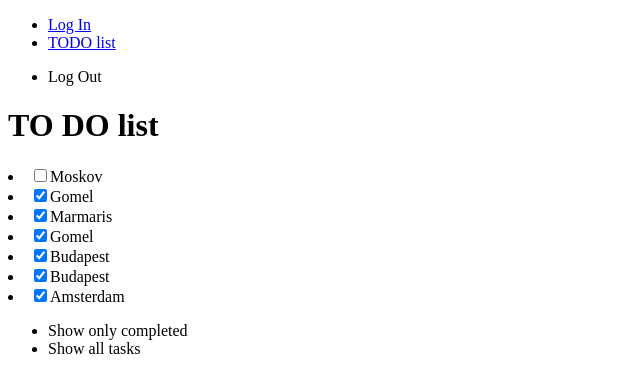
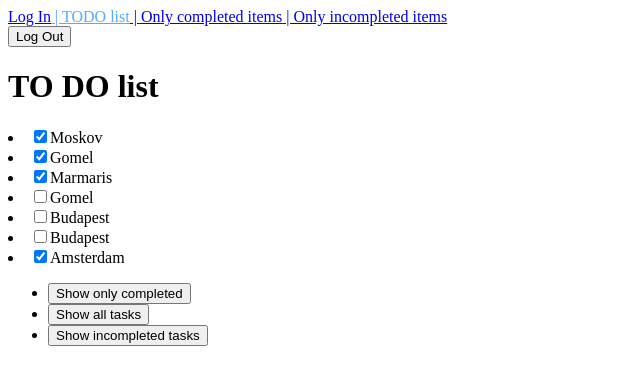
Before and after one commit to Aksana-Tsishchanka/react-routing, a React app: page /todo in a window 1280 px wide. Shown: the top 392 px of the page, without its empty margins (0-640 px from the left). Built offline with nearby package versions, Linux system fonts and the light colour scheme; data requests are answered from the project's data file.

Commit message:
Finish without style

```diff
--- a/db.json
+++ b/db.json
@@ -2,32 +2,32 @@
   "tasks": [
     {
       "title": "Moskov",
-      "isCompleted": false,
+      "isCompleted": true,
       "id": 1
     },
     {
-      "id": 2,
       "title": "Gomel",
-      "isCompleted": true
+      "isCompleted": true,
+      "id": 2
     },
     {
-      "id": 3,
       "title": "Marmaris",
-      "isCompleted": true
+      "isCompleted": true,
+      "id": 3
     },
     {
-      "isCompleted": true,
       "title": "Gomel",
+      "isCompleted": false,
       "id": 4
     },
     {
-      "id": 5,
       "title": "Budapest",
-      "isCompleted": true
+      "isCompleted": false,
+      "id": 5
     },
     {
-      "isCompleted": true,
       "title": "Budapest",
+      "isCompleted": false,
       "id": 6
     },
     {
--- a/src/components/App.jsx
+++ b/src/components/App.jsx
@@ -5,11 +5,11 @@ export default class App extends React.Component {
 
   render() {
     return (<div>
-        <ul>
-          <li><Link to="login">Log In</Link></li>
-          <li><Link to="todo">TODO list</Link></li>
-        </ul>
-        {this.props.children}
-      </div>);
+      <Link to="login" activeStyle={{ color: '#53acff' }} >Log In</Link>
+      <Link to="todo" activeStyle={{ color: '#53acff' }} > | TODO list</Link>
+      <Link to="/todo/completed" activeStyle={{ color: '#53acff' }}> | Only completed items</Link>
+      <Link to="/todo/incompleted" activeStyle={{ color: '#53acff' }}> | Only incompleted items</Link>
+      {this.props.children}
+    </div>);
   }
 }
--- a/src/components/Login.jsx
+++ b/src/components/Login.jsx
@@ -9,11 +9,22 @@ export default class Login extends React.Component {
     this.state = {
       login: '',
       password: '',
+      showError: false,
     };
     this.onChangeInput = this.onChangeInput.bind(this);
     this.onLogin = this.onLogin.bind(this);
+    this.onHandleLogin = this.onHandleLogin.bind(this);
   }
 
+  onHandleLogin(status) {
+    if (status === 200) {
+      browserHistory.push('todo');
+    } else {
+      this.setState({
+        showError: true,
+      });
+    }
+  }
 
   onChangeInput({ target: { value, name } }) {
     this.setState({
@@ -29,8 +40,8 @@ export default class Login extends React.Component {
     };
 
     sendRequest('login', init)
-      .then(response => response);
-    browserHistory.push('todo');
+      .then(response => response)
+      .then(response => this.onHandleLogin(response.status));
   }
 
   render() {
@@ -57,6 +68,7 @@ export default class Login extends React.Component {
             />
           </div>
           <button onClick={this.onLogin}>Log in</button>
+          { this.state.showError ? <div style={{ color: '#ef3933' }}>Your credentials are wrong</div> : '' }
         </form>
       </div>
     );
--- a/src/components/Logout.jsx
+++ b/src/components/Logout.jsx
@@ -22,9 +22,9 @@ export default class Logout extends React.Component {
 
   render() {
     return (
-      <ul>
-        <li><a onClick={this.updateAuthState}>Log Out</a></li>
-      </ul>
+      <div>
+        <button type="button" onClick={this.updateAuthState}>Log Out</button>
+      </div>
     );
   }
 }
--- a/src/components/TodoList.jsx
+++ b/src/components/TodoList.jsx
@@ -1,14 +1,14 @@
 import React from 'react';
+import { Link } from 'react-router';
 import sendRequest from './api';
 import TodoItem from './TodoItem.jsx';
 import Logout from './Logout.jsx';
 
-
 const FILTER_VIEW = {
-  all: "all",
-  completed: "completed",
-  incompleted: "incompleted",
-}
+  all: 'all',
+  completed: 'completed',
+  incompleted: 'incompleted',
+};
 
 export default class TodoList extends React.Component {
   constructor(props) {
@@ -16,20 +16,32 @@ export default class TodoList extends React.Component {
 
     this.state = {
       tasks: null,
-      filterView: FILTER_VIEW.all,
+      filterView: props.params.filter || FILTER_VIEW.all,
     };
     this.updateTasksList = this.updateTasksList.bind(this);
     this.makeTodoList = this.makeTodoList.bind(this);
     this.updateStatusOfComplete = this.updateStatusOfComplete.bind(this);
     this.showCompleted = this.showCompleted.bind(this);
     this.showAll = this.showAll.bind(this);
-    //this.showIncompleted = this.showInCompleted.bind(this);
+    this.showIncompleted = this.showIncompleted.bind(this);
   }
 
   componentDidMount() {
     sendRequest('tasks')
       .then(response => response.json())
       .then(this.updateTasksList);
+  }
+
+  componentWillReceiveProps(nextProps) {
+    if (nextProps.params.filter) {
+      this.setState({
+        filterView: nextProps.params.filter,
+      });
+    } else {
+      this.setState({
+        filterView: FILTER_VIEW.all,
+      });
+    }
   }
 
   updateTasksList(tasks) {
@@ -45,15 +57,9 @@ export default class TodoList extends React.Component {
       method: 'put',
       body: JSON.stringify({ title, isCompleted }),
     });
-  }
-
-  showInCompleted() {
-    /*sendRequest('tasks?isCompleted=false')
-      .then(response => {
-        response.json();
-      })
-      .then(response => this.updateTasksList(response));
-      */
+    const updatedTasks = this.state.tasks;
+    updatedTasks[updatedTasks.findIndex(el => el.id === id)].isCompleted = isCompleted;
+    this.updateTasksList(updatedTasks);
   }
 
   showCompleted() {
@@ -61,6 +67,13 @@ export default class TodoList extends React.Component {
       filterView: FILTER_VIEW.completed,
     });
   }
+
+  showIncompleted() {
+    this.setState({
+      filterView: FILTER_VIEW.incompleted,
+    });
+  }
+
   showAll() {
     this.setState({
       filterView: FILTER_VIEW.all,
@@ -71,6 +84,9 @@ export default class TodoList extends React.Component {
     let resultArr = array;
     if (filterView === FILTER_VIEW.completed) {
       resultArr = resultArr.filter(el => el.isCompleted);
+    }
+    if (filterView === FILTER_VIEW.incompleted) {
+      resultArr = resultArr.filter(el => !el.isCompleted);
     }
     return resultArr.map(item =>
       <TodoItem
@@ -84,16 +100,19 @@ export default class TodoList extends React.Component {
     const todoActions = this.state.tasks && this.state.tasks.length > 0 ?
       (<ul>
         <li>
-          <a onClick={this.showCompleted}>Show only completed</a>
+          <button type="button" onClick={this.showCompleted}>Show only completed</button>
         </li>
         <li>
-          <a onClick={this.showAll}>Show all tasks</a>
+          <button type="button" onClick={this.showAll}>Show all tasks</button>
+        </li>
+        <li>
+          <button type="button" onClick={this.showIncompleted}>Show incompleted tasks</button>
         </li>
       </ul>)
       :
       null;
 
-    const todoComponent = !!this.state.tasks ? (
+    const todoComponent = this.state.tasks ? (
       <div>
         <Logout />
         <h1>TO DO list</h1>
--- a/src/components/app.js
+++ b/src/components/app.js
@@ -11,8 +11,10 @@ const rootEl = document.getElementById('app');
 ReactDOM.render((
   <Router history={browserHistory}>
     <Route path="/" component={App}>
-        <Route path="/login" component={Login} />
-        <Route path="/todo" component={TodoList} />
+      <Route path="/login" component={Login} />
+      <Route path="/todo" component={TodoList}>
+        <Router name="todo" path="/todo/:filter" component={TodoList} />
+      </Route>
     </Route>
   </Router>
 ), rootEl);
```
Also changed, not shown: webpack.config.js (+6 -6 lines), .babelrc, .eslintrc.js (added).
